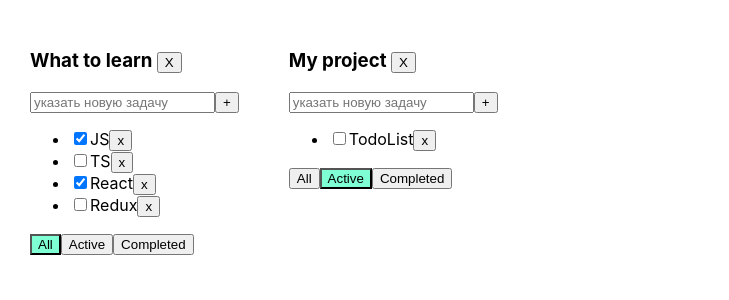
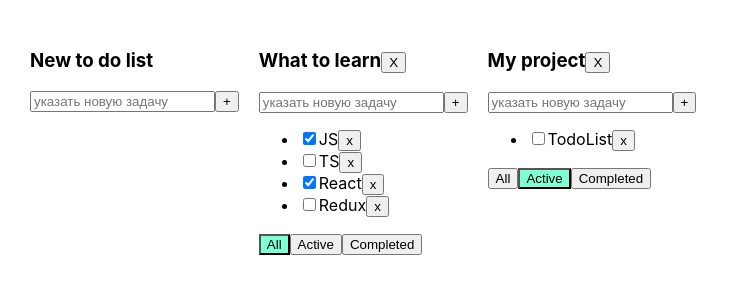
Before and after one commit to AndrosovMA/ToDoList, a React (Create React App) app: page / in a window 1280 px wide. Shown: the top 300 px of the page, without its empty margins (0-729 px from the left). Built offline with nearby package versions, Linux system fonts and the light colour scheme.

Commit message:
v.0.0.6 take out a function AddItemForm and create new component AddItemForm.tsx to use this function in different places

```diff
--- /dev/null
+++ b/src/AddItemForm.tsx
@@ -0,0 +1,44 @@
+import React, {useState} from "react";
+
+type PropsItemForm = {
+    addItem: (title: string) => void
+}
+
+export function AddItemForm(props: PropsItemForm) {
+    const [errorInput, setErrorInput] = useState<null | string>(null);
+    const [newTaskTittle, setNewTaskTittle] = useState('');
+
+    const inputTextHandler = (e: React.FormEvent<HTMLInputElement>) => {
+        setErrorInput(null)
+        setNewTaskTittle(e.currentTarget.value);
+    };
+    const addTaskByEnter = (e: React.KeyboardEvent<HTMLInputElement>) => {
+        if (newTaskTittle.trim() === '') {
+            setErrorInput('error')
+            return
+        }
+        if (e.key === 'Enter') {
+            props.addItem(newTaskTittle.trim());
+            setNewTaskTittle('')
+        }
+    };
+    const addTaskByButton = () => {
+        if (newTaskTittle.trim() === '') {
+            setErrorInput('error')
+            return
+        }
+        props.addItem(newTaskTittle.trim());
+        setNewTaskTittle('')
+    }
+
+    return (
+        <div>
+            <input placeholder='указать новую задачу' value={newTaskTittle}
+                   className={errorInput ? errorInput : ''}
+                   onChange={inputTextHandler}
+                   onKeyPress={addTaskByEnter}/>
+            <button onClick={addTaskByButton}>+</button>
+            {errorInput && <div className="error_message">tittle is required</div>}
+        </div>
+    )
+}
--- a/src/App.css
+++ b/src/App.css
@@ -4,7 +4,7 @@
 }
 
 .App > div {
-  margin-right: 50px;
+  margin-right: 20px;
 }
 
 .error {
--- a/src/App.tsx
+++ b/src/App.tsx
@@ -2,6 +2,7 @@ import React, {useState} from 'react';
 import './App.css';
 import {TodoList} from "./TodoList";
 import {v1} from "uuid";
+import {AddItemForm} from "./AddItemForm";
 
 export type TaskType = {
     id: string,
@@ -79,6 +80,11 @@ function App() {
 
     return (
         <div className="App">
+            <div>
+                <div> <h3>New to do list</h3> </div>
+                <AddItemForm addItem={(title: string)=>{alert(title)}} />
+            </div>
+
             {
                 todoLists.map((el) => {
                     let tasksForTodoList: TasksType = tasks[el.id];
--- a/src/TodoList.tsx
+++ b/src/TodoList.tsx
@@ -1,45 +1,22 @@
-import React, {ChangeEvent, useState} from "react";
+import React, {ChangeEvent} from "react";
 import {FilterValueType, TasksType} from "./App";
 import {v1} from "uuid";
+import {AddItemForm} from "./AddItemForm";
 
 type Props = {
-    id:string
+    id: string
     taskName: string
     tasks: TasksType
-    removeTask: (idList:string, idTask: string) => void
+    removeTask: (idList: string, idTask: string) => void
     changeFilter: (value: FilterValueType, id: string) => void
-    addTask: (tittle: string, id:string) => void
-    changeStatusTask: (idList:string, idTask: string, isDone: boolean) => void
+    addTask: (tittle: string, id: string) => void
+    changeStatusTask: (idList: string, idTask: string, isDone: boolean) => void
     filter: FilterValueType
-    deleteTodoList: (id: string)=> void
+    deleteTodoList: (id: string) => void
 }
 
 export function TodoList(props: Props) {
-    const [newTaskTittle, setNewTaskTittle] = useState('');
-    const [errorInput, setErrorInput] = useState<null | string>(null);
 
-    const inputTextHandler = (e: React.FormEvent<HTMLInputElement>) => {
-        setErrorInput(null)
-        setNewTaskTittle(e.currentTarget.value);
-    };
-    const addTaskByEnter = (e: React.KeyboardEvent<HTMLInputElement>) => {
-        if (newTaskTittle.trim() === '') {
-            setErrorInput('error')
-            return
-        }
-        if (e.key === 'Enter') {
-            props.addTask(newTaskTittle.trim(), props.id);
-            setNewTaskTittle('')
-        }
-    };
-    const addTaskByButton = () => {
-        if (newTaskTittle.trim() === '') {
-            setErrorInput('error')
-            return
-        }
-        props.addTask(newTaskTittle.trim(), props.id);
-        setNewTaskTittle('')
-    }
     const allClickHandler = () => {
         props.changeFilter('All', props.id)
     };
@@ -52,20 +29,18 @@ export function TodoList(props: Props) {
     const handlerDeleteTodoList = () => {
         props.deleteTodoList(props.id)
     }
-
+    const addTask = (title: string) => {
+        props.addTask(title, props.id)
+    } // обертка над props.addTask что бы не передавать id
 
     return (
         <div>
-            <h3>{props.taskName} <button onClick={handlerDeleteTodoList}>X</button></h3>
+            <h3>{props.taskName}
+                <button onClick={handlerDeleteTodoList}>X</button>
+            </h3>
 
-            <div>
-                <input placeholder='указать новую задачу' value={newTaskTittle}
-                       className={errorInput ? errorInput : ''}
-                       onChange={inputTextHandler}
-                       onKeyPress={addTaskByEnter}/>
-                <button onClick={addTaskByButton}>+</button>
-                {errorInput && <div className="error_message">tittle is required</div>}
-            </div>
+            <AddItemForm addItem={addTask}/>
+
             <ul>
                 {
                     props.tasks.map((el) => {
@@ -84,6 +59,7 @@ export function TodoList(props: Props) {
                     })
                 }
             </ul>
+
             <div>
                 <button className={props.filter === 'All' ? 'active_filter' : ''}
                         onClick={allClickHandler}>All
```
